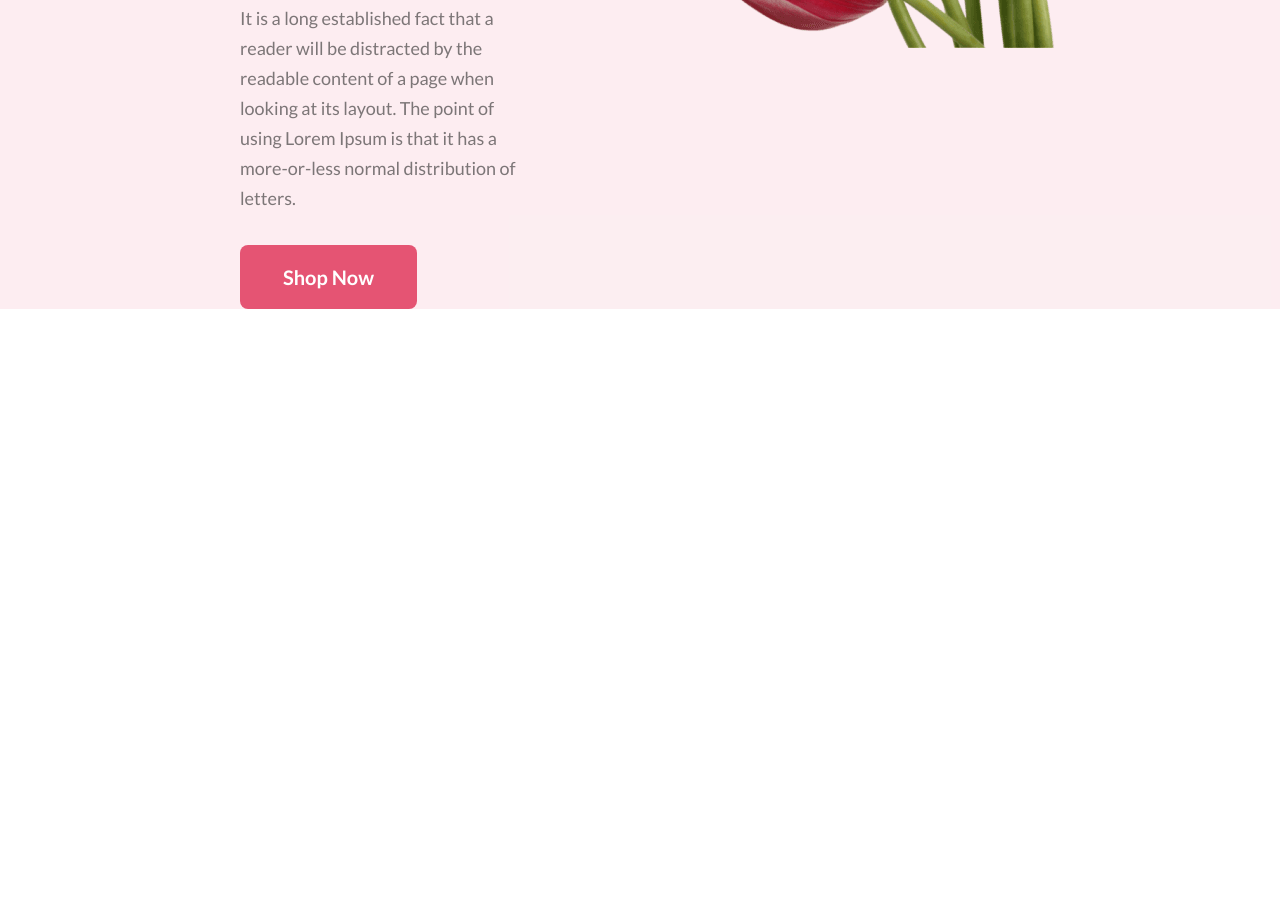
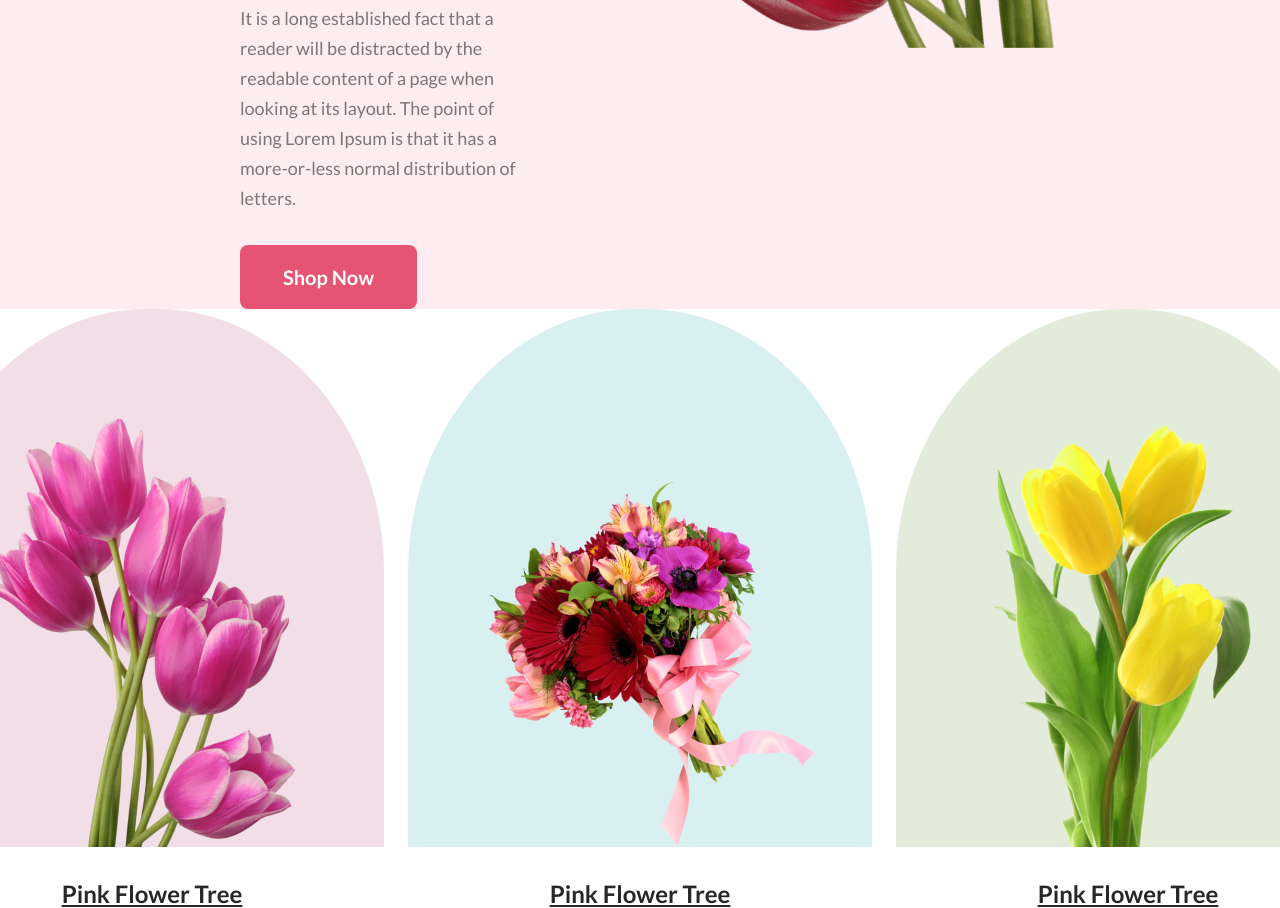
Before and after one commit to Saiful10400/flower-shop-assignment-1-, a plain HTML site: page index.html in a window 1280 px wide. Shown: the part 802-1710 px from the top of the page. Before the commit the page ends 1111 px from the top, so only its background shows below. Drawn offline with Linux system fonts and the light colour scheme.

Commit message:
banner bottom 3 flower section added.

```diff
--- a/css styles/style.css
+++ b/css styles/style.css
@@ -59,3 +59,69 @@ header{
     padding-top: 50px;
     padding-right: 240px;
 }
+
+/* main section css started. */
+
+/* top-redius-floer */
+
+.top-rf{}
+
+.top-rf{
+    display: flex;
+    width: 80%;
+    margin: auto;
+    gap: 24px;
+    justify-content: center;
+}
+
+.flower-box{
+    width: 464px;
+    height: 538px;
+    position: relative;
+    border-radius: 49% 49% 0 0;
+}
+
+.flower-1 {
+
+    background-color: rgba(167, 33, 98, 0.15);
+
+}
+.flower-1 img{
+    width: 310px;
+    position: absolute;
+    bottom: 0;
+    left: 14%;
+}
+.flower-2 {
+
+    background-color: rgba(5, 151, 160, 0.15);
+}
+.flower-2 img{
+    width: 370px;
+    position: absolute;
+    bottom: 0;
+    left: 14%;
+}
+.flower-3 {
+
+    background-color: rgba(71, 125, 17, 0.15);
+}
+.flower-3 img{
+    width: 314px;
+    position: absolute;
+    bottom: 0;
+    left: 14%;
+}
+
+.title h3{
+    text-align: center;
+    font-size: 24px;
+    font-weight: 700;
+    text-decoration: underline;
+    color: #272727;
+    margin-top: 32px;
+}
+
+/* service section */
+
+.se
--- a/index.html
+++ b/index.html
@@ -56,6 +56,62 @@
     <!-- this is main section -->
     <main>
 
+
+        <!-- fetered flower section -->
+        <section class="fetered-flower">
+
+        </section>
+
+
+        <!-- top redius flower section -->
+
+        <section class="top-rf">
+
+            <div class="box-title">
+                <div class="flower-box flower-1">
+                    <div class="flower">
+                        <img src="./Flower Asset/pngwing 6.png" alt="flower">
+                    </div>
+
+                </div>
+                <div class="title">  <h3>Pink Flower Tree</h3></div>
+            </div>
+
+
+            <div class="box-title">
+                <div class="flower-box flower-2">
+                    <div class="flower">
+                        <img src="./Flower Asset/pngwing 5.png" alt="">
+                    </div>
+
+                </div>
+                <div class="title"><h3>Pink Flower Tree</h3></div>
+            </div>
+
+
+
+            <div class="box-title">
+
+            <div class="flower-box flower-3">
+                <div class="flower">
+                    <img src="./Flower Asset/pngwing 7.png" alt="">
+                </div>
+
+            </div>
+            <div class="title"><h3>Pink Flower Tree</h3></div>
+            </div>
+
+
+        </section>
+
+
+        <!-- service section -->
+
+        <section class="service">
+
+        </section>
+
+
     </main>
 
     <!-- this is footer section -->
```
